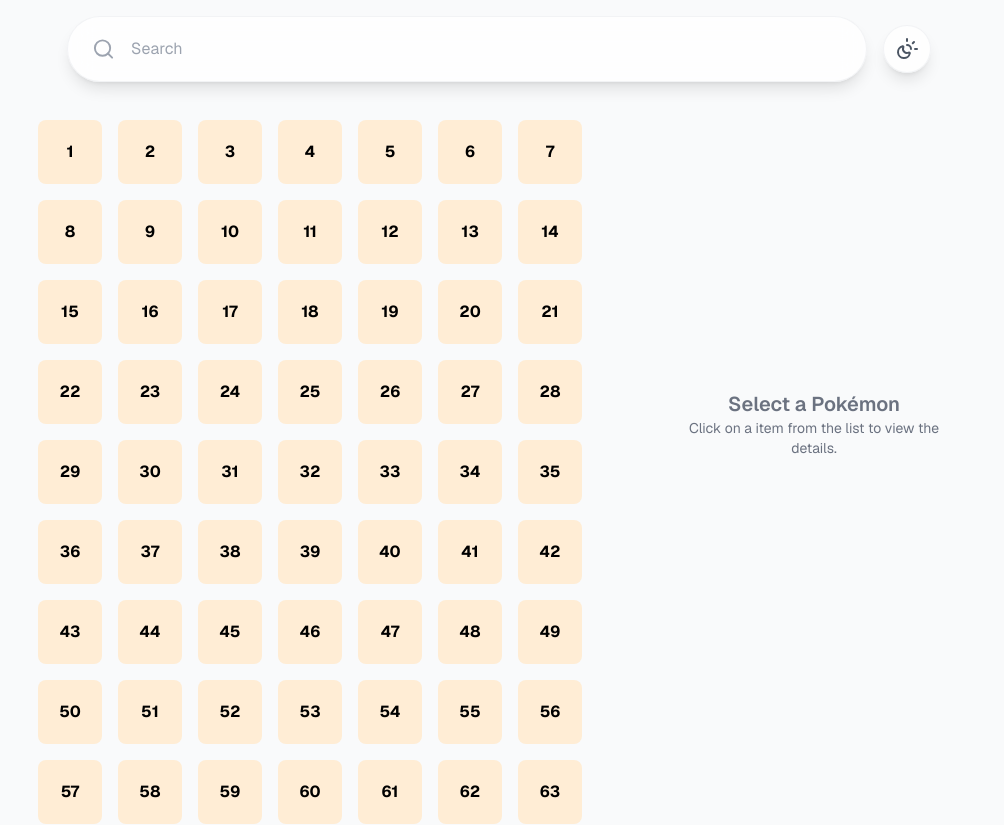
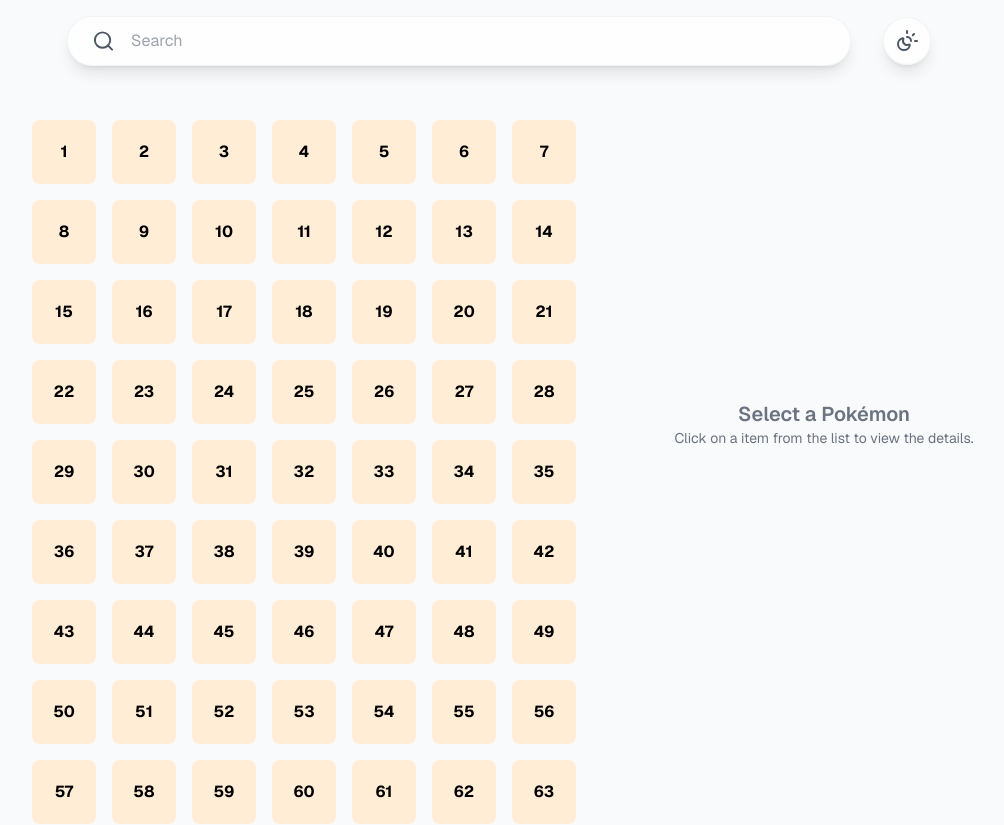
Before and after one commit to kappaggaeru/pokedex, a Next.js app: page / in a window 1280 px wide. Shown: the top 825 px of the page, without its empty margins (141-1145 px from the left). Built offline with nearby package versions, Linux system fonts and the light colour scheme.

Commit message:
ajuste en sombras y tamaño search bar

```diff
--- a/src/app/components/artwork.component.tsx
+++ b/src/app/components/artwork.component.tsx
@@ -1,6 +1,25 @@
 const PokemonArtworkComponent = ({ artworkUrl, id }: { artworkUrl: string | null, id: number }) => {
     return (
-        <div className="rounded w-full bg-blue-200 dark:bg-blue-400 flex justify-center">
+        <div
+            className="rounded-lg w-full flex justify-center bg-[#207b55] dark:bg-[#012d1b]"
+            style={{
+                backgroundImage: `
+                    repeating-linear-gradient(
+                        to right,
+                        rgba(255, 165, 100, 0.2) 0px,
+                        rgba(255, 165, 100, 0.2) 1px,
+                        transparent 1px,
+                        transparent 20px
+                    ),
+                    repeating-linear-gradient(
+                        to bottom,
+                        rgba(255, 165, 100, 0.2) 0px,
+                        rgba(255, 165, 100, 0.2) 1px,
+                        transparent 1px,
+                        transparent 20px
+                    )
+                `,
+            }}>
             {artworkUrl ? (
                 <img
                     src={artworkUrl}
--- a/src/app/components/home.component.tsx
+++ b/src/app/components/home.component.tsx
@@ -49,7 +49,8 @@ const HomeComponent: React.FC = () => {
                     className={`
                     col-span-1 md:col-span-2 xl:col-span-5 overflow-auto
                     ${selectedId ? "hidden" : "block"}
-                    md:block
+                    md:block md:mx-4
+                    mx-6
                     `}
                 >
                     <PokedexListComponent onSelect={handleSelect} seenIds={seenIds} />
@@ -60,7 +61,6 @@ const HomeComponent: React.FC = () => {
                     col-span-1 md:col-span-2 xl:col-span-3 overflow-auto
                     ${selectedId ? "block" : "hidden"}
                     md:block
-                    xl:px-4
                     `}
                 >
                     <PokemonCardComponent
--- a/src/app/components/pokemon-card.component.tsx
+++ b/src/app/components/pokemon-card.component.tsx
@@ -179,7 +179,7 @@ const PokemonCardComponent: React.FC<PokemonCardProps> = ({ id, clearCard, setId
     } else {
         return (
             <div>
-                <div className="flex flex-row m-[1rem] justify-between">
+                <div className="flex flex-row m-[1rem] mx-6 justify-between">
                     <div className="flex flex-row">
                         <div className="w-14 h-14 bg-blue-400 rounded-full mr-[1rem]"></div>
                         <div className=" flex flex-row align-baseline">
@@ -191,7 +191,7 @@ const PokemonCardComponent: React.FC<PokemonCardProps> = ({ id, clearCard, setId
                     <DefaultButton onClick={clearCard} isVisible={true} icon={X} className="z-10" />
                 </div>
 
-                <div className="h-fit flex flex-col justify-center items-center px-[1rem] pt-[1rem] my-[1rem] mb-0 mx-[0.5rem] rounded-xl border border-gray-200/50 dark:border-gray-600/50 shadow-lg dark:bg-slate-800">
+                <div className="h-fit flex flex-col justify-center items-center px-[1rem] pt-[1rem] my-[1rem] mb-0 mx-6 rounded-xl border border-gray-200/50 dark:border-gray-600/50 shadow-xl dark:bg-slate-800">
                     <div className="flex flex-row justify-center mb-[1rem]">
                         <div className="w-2 h-2 bg-red-600  mx-[0.5rem] rounded-full"></div>
                         <div className="w-2 h-2 bg-red-600  mx-[0.5rem] rounded-full"></div>
@@ -209,25 +209,25 @@ const PokemonCardComponent: React.FC<PokemonCardProps> = ({ id, clearCard, setId
                 </div>
 
                 {entries.length > 0 &&
-                    <div className="py-4 px-[0.5rem] rounded-xl flex flex-col text-black dark:text-gray-300">
+                    <div className="py-4 px-[1rem] m-[1rem] rounded-xl flex flex-col text-black dark:text-gray-300">
                         <PokedexEntryComponent entries={entries} onEntryChange={setEntryText} />
                     </div>
                 }
 
-                <div className="p-4 mx-[0.5rem] shadow-xl rounded-xl border text-black dark:text-gray-300 bg-white dark:bg-slate-800 border-gray-200/50 dark:border-gray-600/50">
+                <div className="p-4 mx-6 shadow-xl rounded-xl border text-black dark:text-gray-300 bg-white dark:bg-slate-800 border-gray-200/50 dark:border-gray-600/50">
                     <h3 className="text-xl font-bold mb-4">Pokedex entry</h3>
                     <FadeText key={entryText} text={entryText} />
                 </div>
 
                 {evolutionChainList && evolutionChainList.length > 1 && (
-                    <div className="p-[1rem] pb-0 my-[1rem] mx-[0.5rem] shadow-xl rounded-xl border text-black dark:text-gray-300 bg-white dark:bg-slate-800 border-gray-200/50 dark:border-gray-600/50">
+                    <div className="p-[1rem] pb-0 my-[1rem] mx-6 shadow-xl rounded-xl border text-black dark:text-gray-300 bg-white dark:bg-slate-800 border-gray-200/50 dark:border-gray-600/50">
                         <h3 className="text-xl font-bold">Evolution chain</h3>
                         <EvolutionChainComponent chain={evolutionChainList} onSelect={setIdFromParent} />
                     </div>
                 )}
 
 
-                <div className="p-[1rem] my-[1rem] mx-[0.5rem] shadow-xl rounded-xl border text-black dark:text-gray-300 bg-white dark:bg-slate-800 border-gray-200/50 dark:border-gray-600/50">
+                <div className="p-[1rem] my-[1rem] mx-6 shadow-xl rounded-xl border text-black dark:text-gray-300 bg-white dark:bg-slate-800 border-gray-200/50 dark:border-gray-600/50">
                     <h3 className="text-xl font-bold mb-[1rem]">Information</h3>
                     <div className="flex flex-row justify-evenly">
                         <div className="flex flex-col text-center">
@@ -241,14 +241,14 @@ const PokemonCardComponent: React.FC<PokemonCardProps> = ({ id, clearCard, setId
                     </div>
                 </div>
 
-                <div className="p-[1rem] my-[1rem] mx-[0.5rem] shadow-xl rounded-xl border text-black dark:text-gray-300 bg-white dark:bg-slate-800 border-gray-200/50 dark:border-gray-600/50">
+                <div className="p-[1rem] my-[1rem] mx-6 shadow-xl rounded-xl border text-black dark:text-gray-300 bg-white dark:bg-slate-800 border-gray-200/50 dark:border-gray-600/50">
                     <h3 className="text-xl font-bold mb-[1rem]">Types</h3>
                     <div className="flex flex-row gap-2">
                         {pokemonTypes}
                     </div>
                 </div>
 
-                <div className="p-[1rem] my-[1rem] mx-[0.5rem] shadow-xl rounded-xl border text-black dark:text-gray-300 bg-white dark:bg-slate-800 border-gray-200/50 dark:border-gray-600/50 mb-20">
+                <div className="p-[1rem] my-[1rem] mx-6 shadow-xl rounded-xl border text-black dark:text-gray-300 bg-white dark:bg-slate-800 border-gray-200/50 dark:border-gray-600/50 mb-20">
                     <h3 className="text-xl font-bold mb-[1rem]">Stats</h3>
                     {statComponents}
                 </div>
--- a/src/app/components/search-bar.component.tsx
+++ b/src/app/components/search-bar.component.tsx
@@ -1,11 +1,17 @@
 import { Search } from 'lucide-react';
 export default function SearchBarComponent() {
     return (
-        <div className="bg-white/80 dark:bg-slate-800/80 backdrop-blur-md rounded-full border border-gray-200/50 dark:border-gray-600/50 shadow-lg">
-            <div className="px-6 py-3">
+        <div className="
+            bg-white/80 dark:bg-slate-800/80
+            backdrop-blur-md rounded-full
+            border border-gray-200/50 dark:border-gray-600/50 shadow-lg
+            transition-transform duration-300 hover:scale-105 focus:scale-105
+            text-gray-600 hover:text-gray-900 dark:text-gray-400 dark:hover:text-white
+        ">
+            <div className="px-6 py-1">
                 <div className="flex items-center space-x-2">
-                    <Search className='text-gray-400'/>
-                    <input type="text" placeholder="Search" className="w-full bg-transparent p-2 focus:outline-none text-gray-600 dark:text-gray-400" name="searchPokemon" />
+                    <Search className='' />
+                    <input type="text" placeholder="Search" className="w-full bg-transparent p-2 focus:outline-none" name="searchPokemon" />
                 </div>
             </div>
         </div>
--- a/src/app/page.tsx
+++ b/src/app/page.tsx
@@ -8,7 +8,7 @@ export default function Home() {
     return (
         <section>
             <div className="fixed top-4 left-1/2 transform -translate-x-1/2 z-50 w-full max-w-4xl px-4">
-                <div className="flex flex-row gap-4 items-center">
+                <div className="flex flex-row gap-4 md:gap-6 xl:gap-8 items-center">
                     <div className="w-full">
                         <SearchBarComponent />
                     </div>
@@ -17,7 +17,7 @@ export default function Home() {
                     </div>
                 </div>
             </div>
-            <main className="max-w-5xl mx-auto px-4 py-6">
+            <main className="max-w-5xl mx-auto xl:py-6">
                 <HomeComponent />
             </main>
             <footer className="bg-white dark:bg-slate-800 border-t border-gray-200 dark:border-gray-600/50 mt-20">
```
